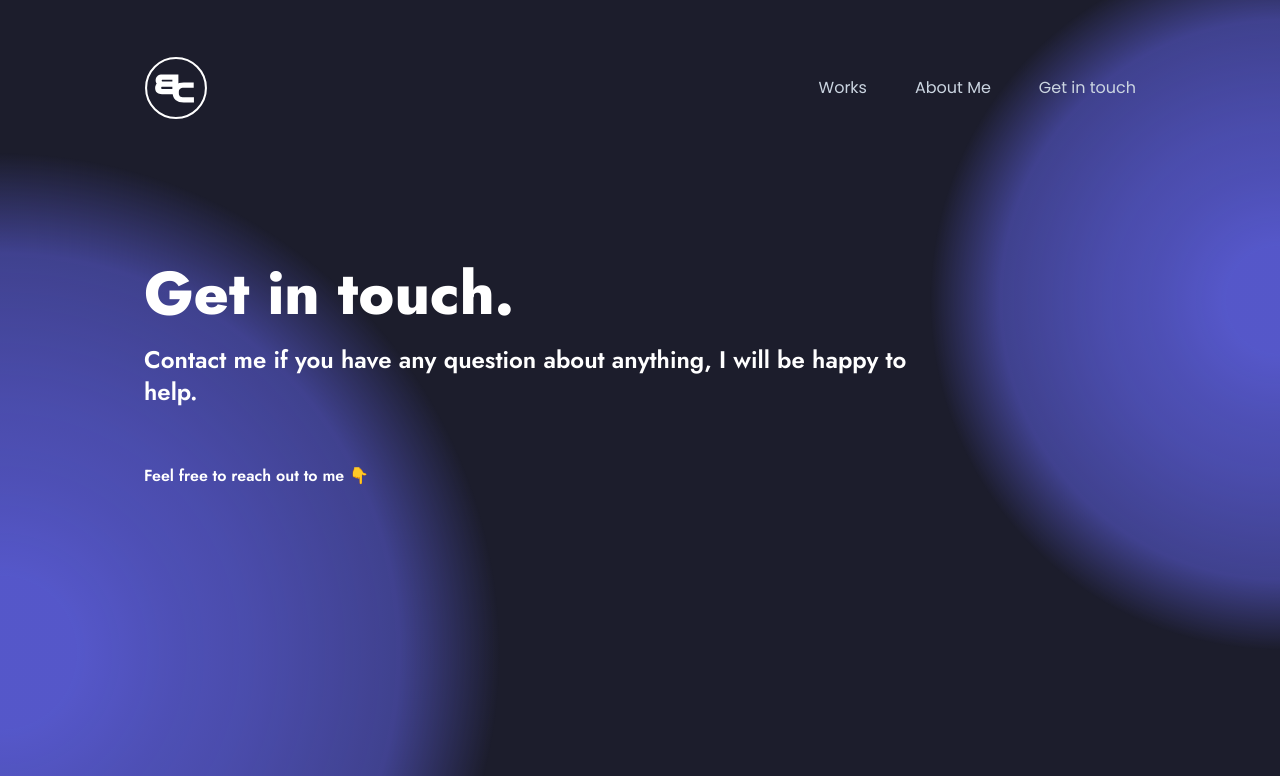
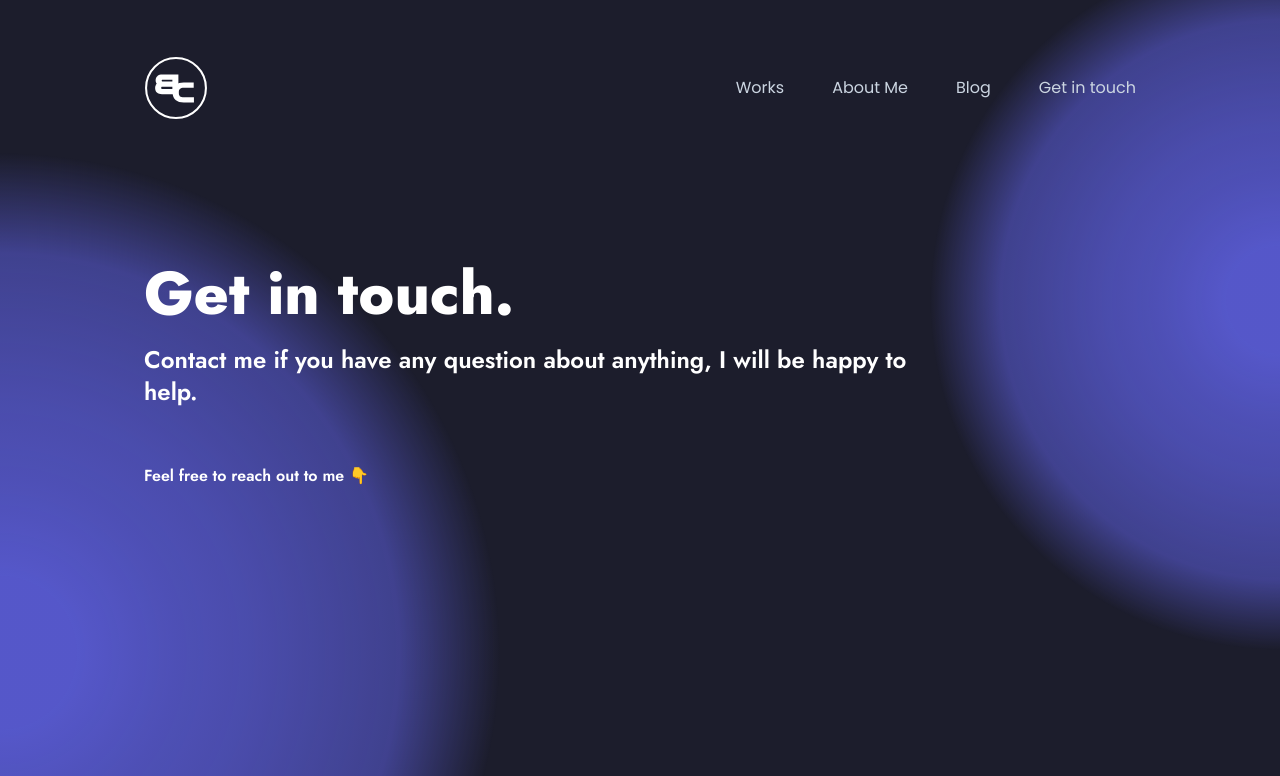
Before and after one commit to BimaBizz/bizzcode, a Next.js app: page /contact in a window 1280 px wide. Shown: the top 776 px of the page. Built offline with nearby package versions, Linux system fonts and the light colour scheme.

Commit message:
fix image size

```diff
--- a/src/components/Navbar.js
+++ b/src/components/Navbar.js
@@ -41,7 +41,7 @@ const Navbar = () => {
     <>
     <nav className='flex w-full max-w-5xl items-center justify-between mx-auto px-4 py-14 relative'>
         <Link href='/' className='text-3xl font-bold flex items-center' data-aos="fade-right" data-aos-duration="1500">
-            <Image src="/iconbg.svg" alt="logo" width={100} height={100} className='mr-2 h-auto w-auto sm:h-10 sm:w-10 md:h-16 md:w-16'/>
+            <Image src="/iconbg.svg" alt="logo" width={100} height={100} className='mr-2 h-12 w-12 md:h-16 md:w-16'/>
         </Link>
         <button onClick={toogler} className='md:hidden' data-aos="fade-left" data-aos-duration="1500">
         <svg className="w-8 h-8 text-white" aria-hidden="true" xmlns="http://www.w3.org/2000/svg" width="24" height="24" fill="none" viewBox="0 0 24 24">
@@ -51,7 +51,8 @@ const Navbar = () => {
         <ul className='hidden md:flex justify-center space-x-12 items-center'>
             <li data-aos="fade-up" data-aos-duration="1000"><Link href={"/projects"} className='text-slate-300 hover:text-white'>Works</Link></li>
             <li data-aos="fade-up" data-aos-duration="1500"><Link href={"/about"} className='text-slate-300 hover:text-white'>About Me</Link></li>
-            <li data-aos="fade-up" data-aos-duration="2000"><Link href={"/contact"} className='text-slate-300 hover:text-white'>Get in touch</Link></li>
+            <li data-aos="fade-up" data-aos-duration="2000"><Link href={"/blogs"} className='text-slate-300 hover:text-white'>Blog</Link></li>
+            <li data-aos="fade-up" data-aos-duration="2500"><Link href={"/contact"} className='text-slate-300 hover:text-white'>Get in touch</Link></li>
         </ul>
 
     </nav>
@@ -65,6 +66,7 @@ const Navbar = () => {
             <ul className='flex flex-col justify-center space-y-5 items-center h-[80%] text-3xl font-bold text-indigo-700'>
                 <li className='hover:underline hover:underline-offset-4'><Link href={"/projects"}>Works</Link></li>
                 <li className='hover:underline hover:underline-offset-4'><Link href={"/about"}>About Me</Link></li>
+                <li className='hover:underline hover:underline-offset-4'><Link href={"/blogs"}>Blog</Link></li>
                 <li className='hover:underline hover:underline-offset-4'><Link href={"/contact"}>Get in touch</Link></li>
             </ul>
         </div>
```
